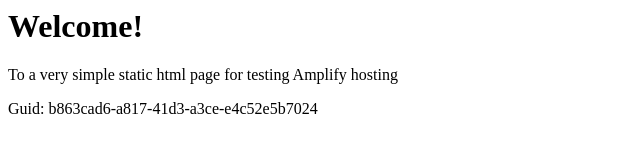
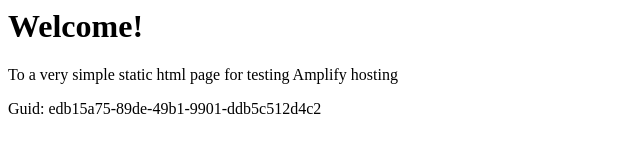
Before and after one commit to aws-aemilia-cmh/Github-PR-Commit-Integration-Test-DoNotTouch-GithubWebhookPreviewCanaryTest-v1-prod-us-east-2, a website: page src/index.html in a window 1280 px wide. Shown: the full height of the page, 0-640 px from the left. Drawn offline with Linux system fonts and the light colour scheme.

Commit message:
commit from integ tests

```diff
--- a/src/index.html
+++ b/src/index.html
@@ -12,6 +12,6 @@
 <body>
     <h1>Welcome!</h1>
     <p>To a very simple static html page for testing Amplify hosting</p>
-    <p>Guid: b863cad6-a817-41d3-a3ce-e4c52e5b7024</p></body>
+    <p>Guid: edb15a75-89de-49b1-9901-ddb5c512d4c2</p></body>
 
 </html>
```
